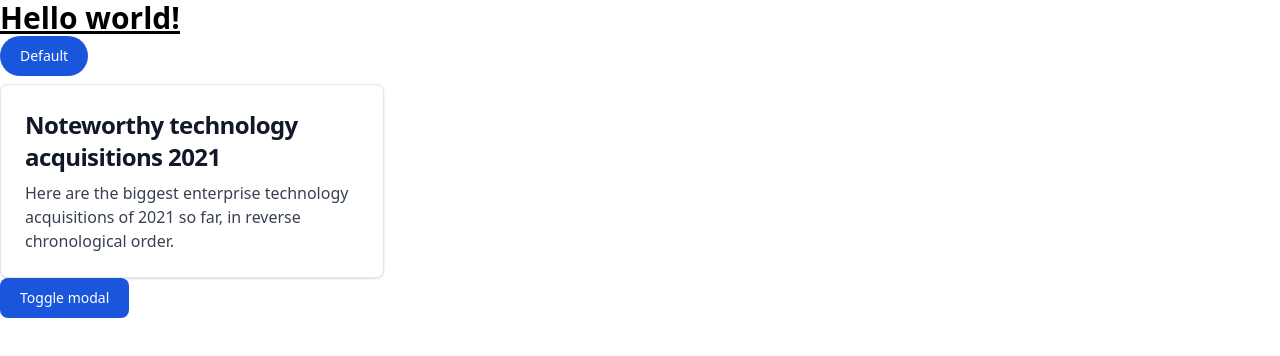
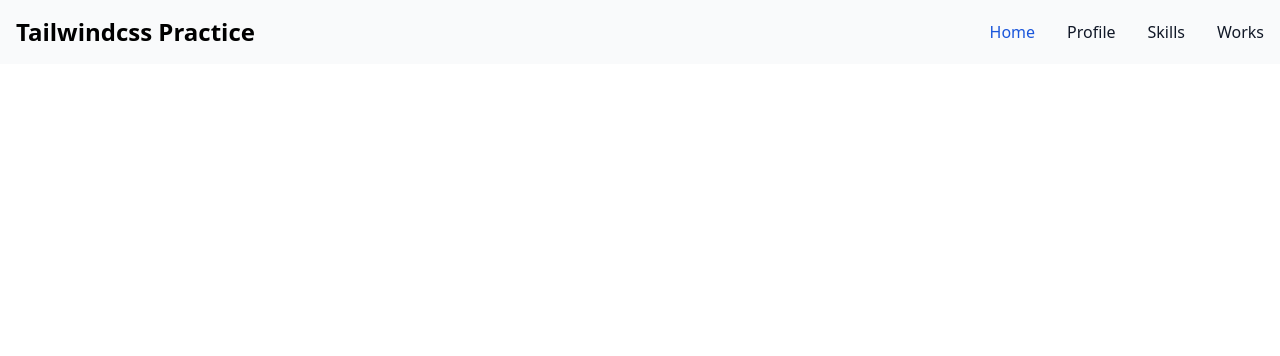
Before and after one commit to YUUJIIE/tailwindcss_practice, a website: page src/index.html in a window 1280 px wide. Drawn offline with nearby package versions, Linux system fonts and the light colour scheme.

Commit message:
navbar追加

```diff
--- a/src/index.html
+++ b/src/index.html
@@ -6,58 +6,45 @@
     <link href="../dist/style_dev.css" rel="stylesheet">
 </head>
 <body>
-    <h1 class="text-3xl font-bold underline">
-        Hello world!
-    </h1>
-    <button type="button" class="text-white bg-blue-700 hover:bg-blue-800 focus:outline-none focus:ring-4 focus:ring-blue-300 font-medium rounded-full text-sm px-5 py-2.5 text-center mr-2 mb-2 dark:bg-blue-600 dark:hover:bg-blue-700 dark:focus:ring-blue-800">Default</button>
-    <a href="#" class="block max-w-sm p-6 bg-white border border-gray-200 rounded-lg shadow hover:bg-gray-100 dark:bg-gray-800 dark:border-gray-700 dark:hover:bg-gray-700">
-        <h5 class="mb-2 text-2xl font-bold tracking-tight text-gray-900 dark:text-white">Noteworthy technology acquisitions 2021</h5>
-        <p class="font-normal text-gray-700 dark:text-gray-400">Here are the biggest enterprise technology acquisitions of 2021 so far, in reverse chronological order.</p>
-    </a>
 
-<!-- Modal toggle -->
-<button data-modal-target="authentication-modal" data-modal-toggle="authentication-modal" class="block text-white bg-blue-700 hover:bg-blue-800 focus:ring-4 focus:outline-none focus:ring-blue-300 font-medium rounded-lg text-sm px-5 py-2.5 text-center dark:bg-blue-600 dark:hover:bg-blue-700 dark:focus:ring-blue-800" type="button">
-  Toggle modal
-</button>
+    <nav class="border-gray-200 bg-gray-50 dark:bg-gray-800 dark:border-gray-700">
+        <div class="max-w-screen-xl flex flex-wrap items-center justify-between mx-auto p-4">
+            <a href="#" class="flex items-center">
+                <span class="self-center text-2xl font-semibold whitespace-nowrap dark:text-white">
+                    Tailwindcss Practice
+                </span>
+            </a>
+            <button data-collapse-toggle="navbar-solid-bg" type="button" class="inline-flex items-center p-2 ml-3 text-sm text-gray-500 rounded-lg md:hidden hover:bg-gray-100 focus:outline-none focus:ring-2 focus:ring-gray-200 dark:text-gray-400 dark:hover:bg-gray-700 dark:focus:ring-gray-600" aria-controls="navbar-solid-bg" aria-expanded="false">
+                <span class="sr-only">Open main menu</span>
+                <svg class="w-6 h-6" aria-hidden="true" fill="currentColor" viewBox="0 0 20 20" xmlns="http://www.w3.org/2000/svg"><path fill-rule="evenodd" d="M3 5a1 1 0 011-1h12a1 1 0 110 2H4a1 1 0 01-1-1zM3 10a1 1 0 011-1h12a1 1 0 110 2H4a1 1 0 01-1-1zM3 15a1 1 0 011-1h12a1 1 0 110 2H4a1 1 0 01-1-1z" clip-rule="evenodd"></path></svg>
+            </button>
 
-<!-- Main modal -->
-<div id="authentication-modal" tabindex="-1" aria-hidden="true" class="fixed top-0 left-0 right-0 z-50 hidden w-full p-4 overflow-x-hidden overflow-y-auto md:inset-0 h-[calc(100%-1rem)] max-h-full">
-    <div class="relative w-full max-w-md max-h-full">
-        <!-- Modal content -->
-        <div class="relative bg-white rounded-lg shadow dark:bg-gray-700">
-            <button type="button" class="absolute top-3 right-2.5 text-gray-400 bg-transparent hover:bg-gray-200 hover:text-gray-900 rounded-lg text-sm p-1.5 ml-auto inline-flex items-center dark:hover:bg-gray-800 dark:hover:text-white" data-modal-hide="authentication-modal">
-                <svg aria-hidden="true" class="w-5 h-5" fill="currentColor" viewBox="0 0 20 20" xmlns="http://www.w3.org/2000/svg"><path fill-rule="evenodd" d="M4.293 4.293a1 1 0 011.414 0L10 8.586l4.293-4.293a1 1 0 111.414 1.414L11.414 10l4.293 4.293a1 1 0 01-1.414 1.414L10 11.414l-4.293 4.293a1 1 0 01-1.414-1.414L8.586 10 4.293 5.707a1 1 0 010-1.414z" clip-rule="evenodd"></path></svg>
-                <span class="sr-only">Close modal</span>
-            </button>
-            <div class="px-6 py-6 lg:px-8">
-                <h3 class="mb-4 text-xl font-medium text-gray-900 dark:text-white">Sign in to our platform</h3>
-                <form class="space-y-6" action="#">
-                    <div>
-                        <label for="email" class="block mb-2 text-sm font-medium text-gray-900 dark:text-white">Your email</label>
-                        <input type="email" name="email" id="email" class="bg-gray-50 border border-gray-300 text-gray-900 text-sm rounded-lg focus:ring-blue-500 focus:border-blue-500 block w-full p-2.5 dark:bg-gray-600 dark:border-gray-500 dark:placeholder-gray-400 dark:text-white" placeholder="name@company.com" required>
-                    </div>
-                    <div>
-                        <label for="password" class="block mb-2 text-sm font-medium text-gray-900 dark:text-white">Your password</label>
-                        <input type="password" name="password" id="password" placeholder="••••••••" class="bg-gray-50 border border-gray-300 text-gray-900 text-sm rounded-lg focus:ring-blue-500 focus:border-blue-500 block w-full p-2.5 dark:bg-gray-600 dark:border-gray-500 dark:placeholder-gray-400 dark:text-white" required>
-                    </div>
-                    <div class="flex justify-between">
-                        <div class="flex items-start">
-                            <div class="flex items-center h-5">
-                                <input id="remember" type="checkbox" value="" class="w-4 h-4 border border-gray-300 rounded bg-gray-50 focus:ring-3 focus:ring-blue-300 dark:bg-gray-600 dark:border-gray-500 dark:focus:ring-blue-600 dark:ring-offset-gray-800 dark:focus:ring-offset-gray-800" required>
-                            </div>
-                            <label for="remember" class="ml-2 text-sm font-medium text-gray-900 dark:text-gray-300">Remember me</label>
-                        </div>
-                        <a href="#" class="text-sm text-blue-700 hover:underline dark:text-blue-500">Lost Password?</a>
-                    </div>
-                    <button type="submit" class="w-full text-white bg-blue-700 hover:bg-blue-800 focus:ring-4 focus:outline-none focus:ring-blue-300 font-medium rounded-lg text-sm px-5 py-2.5 text-center dark:bg-blue-600 dark:hover:bg-blue-700 dark:focus:ring-blue-800">Login to your account</button>
-                    <div class="text-sm font-medium text-gray-500 dark:text-gray-300">
-                        Not registered? <a href="#" class="text-blue-700 hover:underline dark:text-blue-500">Create account</a>
-                    </div>
-                </form>
+            <div class="hidden w-full md:block md:w-auto" id="navbar-solid-bg">
+                <ul class="flex flex-col font-medium mt-4 rounded-lg bg-gray-50 md:flex-row md:space-x-8 md:mt-0 md:border-0 md:bg-transparent dark:bg-gray-800 md:dark:bg-transparent dark:border-gray-700">
+                    <li>
+                        <a href="#" class="block py-2 pl-3 pr-4 text-white bg-blue-700 rounded md:bg-transparent md:text-blue-700 md:p-0 md:dark:text-blue-500 dark:bg-blue-600 md:dark:bg-transparent" aria-current="page">
+                            Home
+                        </a>
+                    </li>
+                    <li>
+                        <a href="#" class="block py-2 pl-3 pr-4 text-gray-900 rounded hover:bg-gray-100 md:hover:bg-transparent md:border-0 md:hover:text-blue-700 md:p-0 dark:text-white md:dark:hover:text-blue-500 dark:hover:bg-gray-700 dark:hover:text-white md:dark:hover:bg-transparent">
+                            Profile
+                        </a>
+                    </li>
+                    <li>
+                        <a href="#" class="block py-2 pl-3 pr-4 text-gray-900 rounded hover:bg-gray-100 md:hover:bg-transparent md:border-0 md:hover:text-blue-700 md:p-0 dark:text-white md:dark:hover:text-blue-500 dark:hover:bg-gray-700 dark:hover:text-white md:dark:hover:bg-transparent">
+                            Skills
+                        </a>
+                    </li>
+                    <li>
+                        <a href="#" class="block py-2 pl-3 pr-4 text-gray-900 rounded hover:bg-gray-100 md:hover:bg-transparent md:border-0 md:hover:text-blue-700 md:p-0 dark:text-white md:dark:hover:text-blue-500 dark:hover:bg-gray-700 dark:hover:text-white md:dark:hover:bg-transparent">
+                            Works
+                        </a>
+                    </li>
+                </ul>
             </div>
         </div>
-    </div>
-</div>
+    </nav>
 
     <script src="../node_modules/flowbite/dist/flowbite.min.js"></script>
 </body>
```
Also changed, not shown: dist/style_dev.css.
